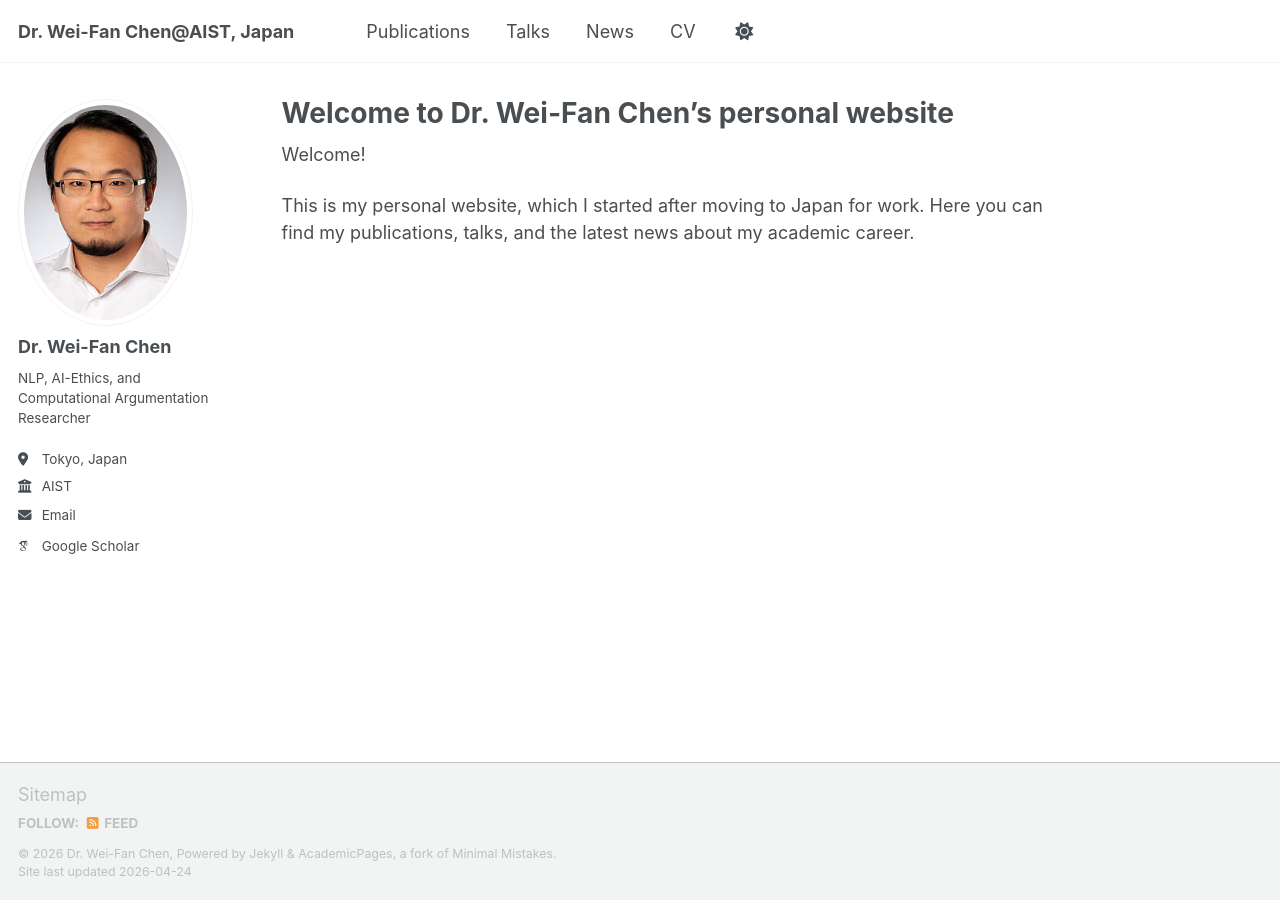
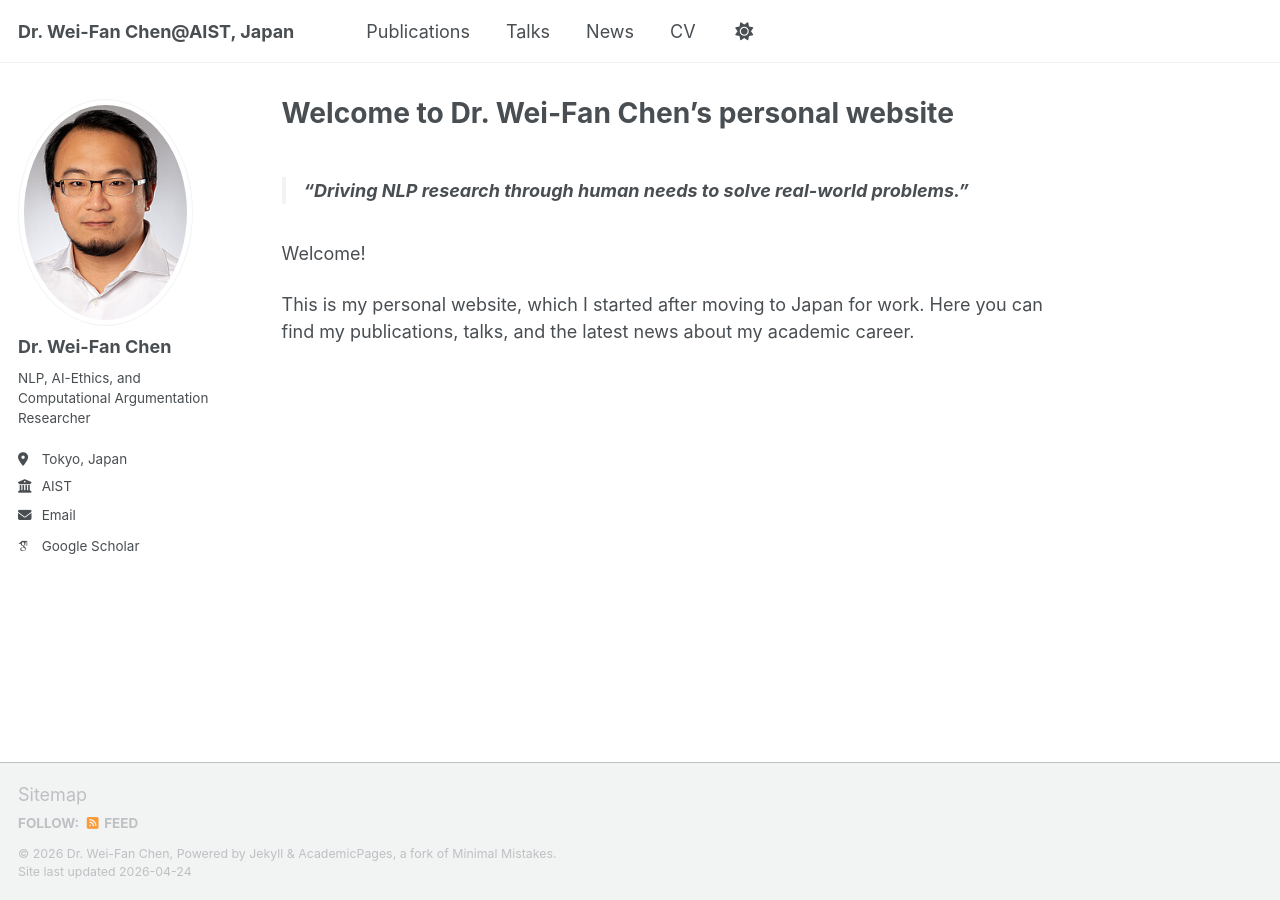
Before and after one commit to aist-cwf/aist-cwf.github.io, a Jekyll site: the page built from _pages/about.md, in a window 1280 px wide. Built offline with Jekyll 4.4.1, drawn with Linux system fonts in a browser that asks for light colours; some web fonts are replaced; a script that is not in the unit is left out.

Commit message:
Update about.md

```diff
--- a/_pages/about.md
+++ b/_pages/about.md
@@ -6,6 +6,7 @@ redirect_from:
   - /about/
   - /about.html
 ---
+> **"Driving NLP research through human needs to solve real-world problems."**
 
 Welcome!
 
```
